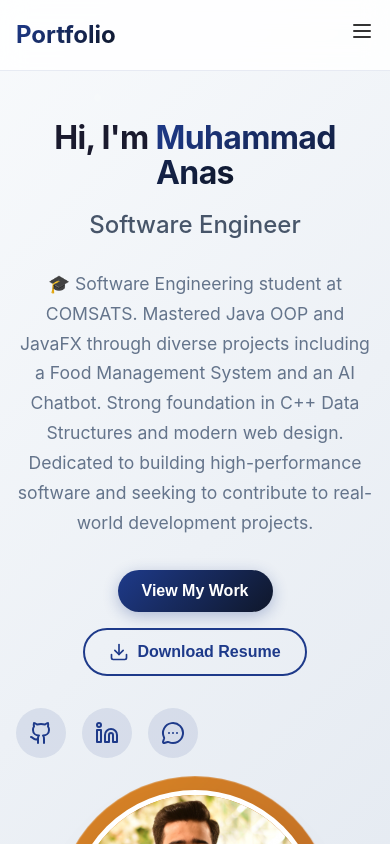
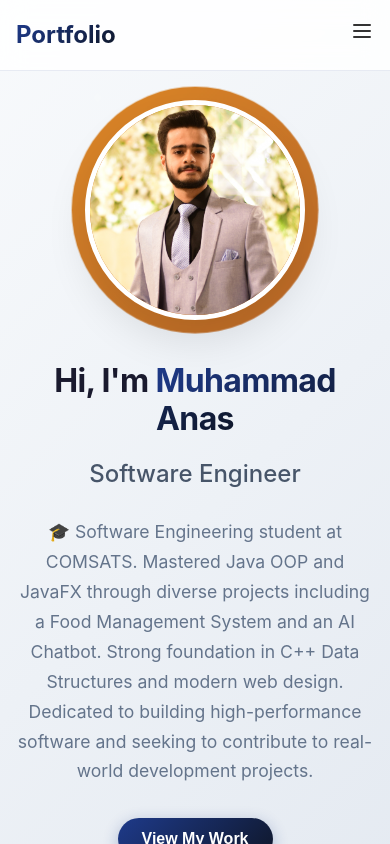
Before and after one commit to MuhammadAnas126/anas-portfolio, a React (Create React App) app in the folder my-portfolio/: page / in a window 390 px wide. Shown: the top 844 px of the page. Built offline with nearby package versions, Linux system fonts and the light colour scheme.

Commit message:
style: update Portfolio.css

```diff
--- a/my-portfolio/src/Portfolio.css
+++ b/my-portfolio/src/Portfolio.css
@@ -1229,21 +1229,22 @@ body::-webkit-scrollbar {
     .hero {
         /* This is the magic fix */
         align-items: flex-start !important;
-        padding-top: 120px !important;
-        padding-bottom: 60px !important;
+        padding-top: 100px !important;
+        padding-bottom: 40px !important;
         height: auto !important;
         overflow: visible !important;
     }
 
     .hero-title {
-        font-size: 2.2rem;
-        line-height: 1.1;
+        margin-top: 10px;
+        font-size: 2rem;
     }
 
     .hero-content {
-        grid-template-columns: 1fr;
+        display: flex;
+        flex-direction: column;
         text-align: center;
-        gap: 2rem;
+        gap: 1.5rem;
     }
 
     .hero-buttons {
@@ -1251,9 +1252,16 @@ body::-webkit-scrollbar {
         flex-wrap: wrap;
     }
 
+    .hero-text {
+        order: 1;
+        text-align: center;
+    }
+
     .image-container {
-        width: 250px;
-        height: 250px;
+        order: -1;
+        width: 220px;
+        height: 220px;
+        margin-bottom: 0.5rem;
     }
 
     .about-stats {
```
